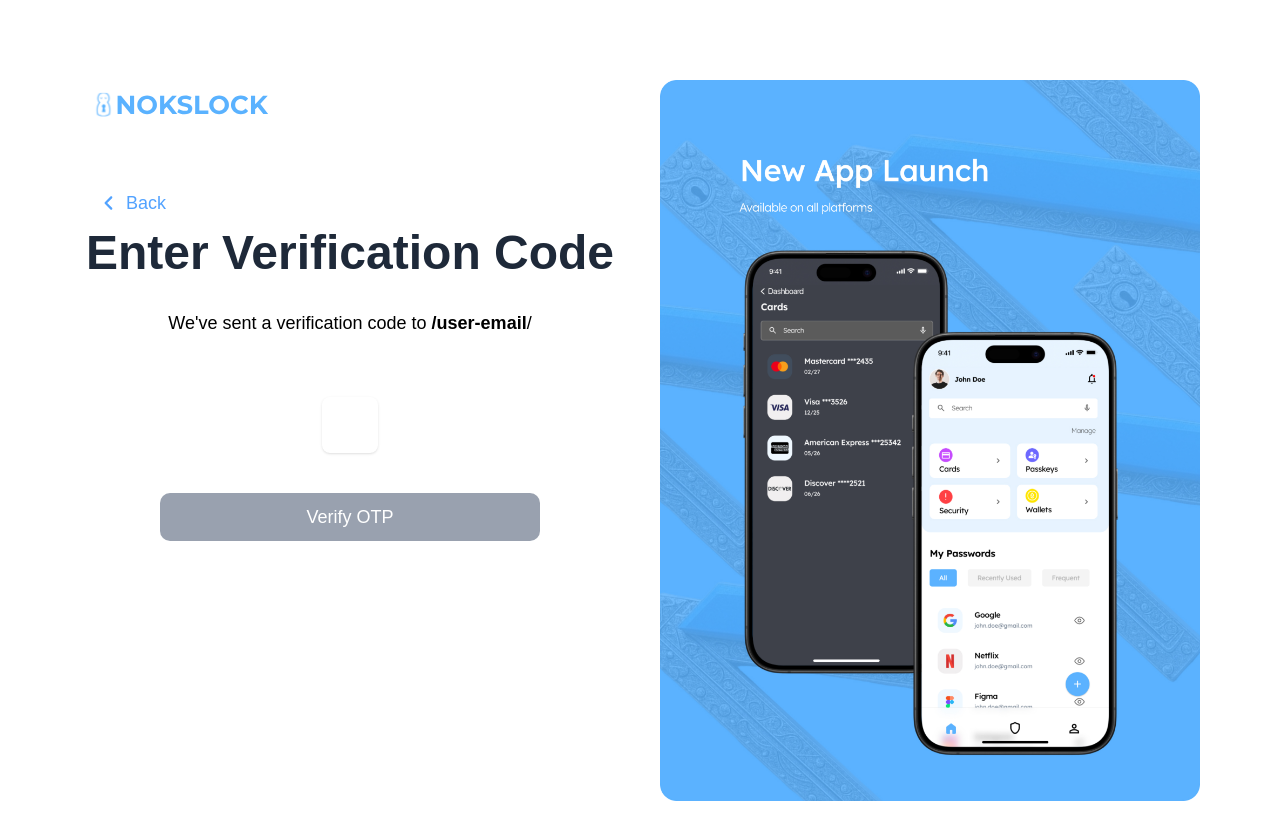
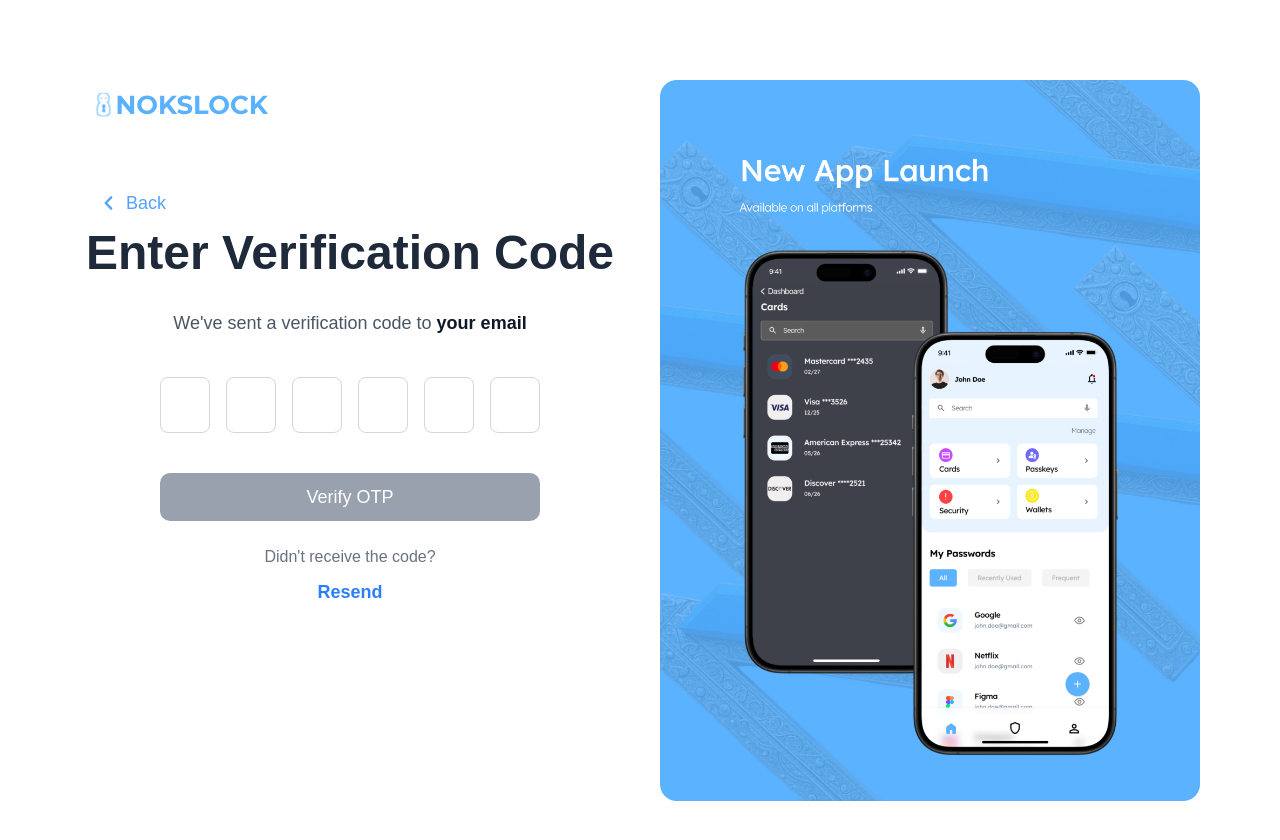
Before and after one commit to Nokslock/Web-Application, a Next.js app: page /register/email-otp in a window 1280 px wide. Shown: the top 840 px of the page. Built offline with nearby package versions, Linux system fonts and the light colour scheme; no server answers.

Commit message:
feat: implement email OTP verification with enhanced user experience

```diff
--- a/app/(auth)/register/bio-data/bioForm.tsx
+++ b/app/(auth)/register/bio-data/bioForm.tsx
@@ -46,7 +46,7 @@ export default function BioForm() {
       if (error) setError("");
     };
 
-  const handleSubmit = async (e: React.FormEvent) => {
+const handleSubmit = async (e: React.FormEvent) => {
     e.preventDefault();
     setError("");
     setLoading(true);
@@ -63,7 +63,7 @@ export default function BioForm() {
       return;
     }
 
-    // Password Regex: at least 8 characters, one uppercase, one lowercase, one number, one special character
+    // Password Regex
     const passwordRegex =
       /^(?=.*[a-z])(?=.*[A-Z])(?=.*\d)(?=.*[@$!%*?&])[A-Za-z\d@$!%*?&]{8,}$/;
 
@@ -75,8 +75,7 @@ export default function BioForm() {
       return;
     }
 
-    //password match check
-
+    // Password match check
     if (formData.password !== formData.verifyPassword) {
       setError("Passwords do not match.");
       setLoading(false);
@@ -86,12 +85,11 @@ export default function BioForm() {
     try {
       // Submit to Supabase
       const { data, error: supabaseError } = await supabase.auth.signUp({
-        email: email, // Using the email from state
+        email: email,
         password: formData.password,
         options: {
           data: {
-            name: formData.fullName,
-            full_name: formData.fullName,
+            full_name: formData.fullName, // Supabase standard uses 'full_name'
             phone: formData.phoneNumber,
           },
         },
@@ -99,10 +97,13 @@ export default function BioForm() {
 
       if (supabaseError) throw supabaseError;
 
-      // Clear storage since we are done with it
+      // Clear storage
       sessionStorage.removeItem("registerEmail");
 
-      router.push("/register/email-otp/");
+      // --- CRITICAL CHANGE HERE ---
+      // We pass the email as a query parameter so the OTP page can read it.
+      router.push(`/register/email-otp?email=${encodeURIComponent(email)}`);
+
     } catch (err: any) {
       setError(err.message || "An unexpected error occurred.");
     } finally {
--- a/app/(auth)/register/email-otp/page.tsx
+++ b/app/(auth)/register/email-otp/page.tsx
@@ -1,54 +1,179 @@
 "use client";
+
+import { useState, useRef, useEffect } from "react";
+import { useRouter, useSearchParams } from "next/navigation";
+import { getSupabaseBrowserClient } from "@/lib/supabase/browser-client";
 import AuthButton from "@/components/AuthButton";
 import Link from "next/link";
 import { FaAngleLeft } from "react-icons/fa6";
 
+export default function EmailOtpVerification() {
+  const router = useRouter();
+  const searchParams = useSearchParams();
+  const supabase = getSupabaseBrowserClient();
 
-export default function EmailOtpVerification() {
+  // Get email from URL (e.g., /verify?email=john@example.com)
+  const email = searchParams.get("email");
+
+  // State for the 6-digit OTP
+  const [otp, setOtp] = useState<string[]>(new Array(6).fill(""));
+  const [loading, setLoading] = useState(false);
+  const [error, setError] = useState<string | null>(null);
+
+  // Refs to control focus jumping
+  const inputRefs = useRef<(HTMLInputElement | null)[]>([]);
+
+  // Handle typing in a box
+  const handleChange = (index: number, value: string) => {
+    // Only allow numbers
+    if (isNaN(Number(value))) return;
+
+    const newOtp = [...otp];
+
+    // Allow only one character per box
+    newOtp[index] = value.substring(value.length - 1);
+    setOtp(newOtp);
+
+    // Move focus to next input if value is entered
+    if (value && index < 5 && inputRefs.current[index + 1]) {
+      inputRefs.current[index + 1]?.focus();
+    }
+  };
+
+  // Handle Backspace
+  const handleKeyDown = (index: number, e: React.KeyboardEvent<HTMLInputElement>) => {
+    if (e.key === "Backspace" && !otp[index] && index > 0 && inputRefs.current[index - 1]) {
+      inputRefs.current[index - 1]?.focus();
+    }
+  };
+
+  // Handle Paste (User pastes "123456")
+  const handlePaste = (e: React.ClipboardEvent<HTMLInputElement>) => {
+    e.preventDefault();
+    const pastedData = e.clipboardData.getData("text").slice(0, 6).split("");
+    if (pastedData.every((char) => !isNaN(Number(char)))) {
+      const newOtp = [...otp];
+      pastedData.forEach((char, index) => {
+        if (index < 6) newOtp[index] = char;
+      });
+      setOtp(newOtp);
+      // Focus the last filled input
+      const lastIndex = Math.min(pastedData.length, 5);
+      inputRefs.current[lastIndex]?.focus();
+    }
+  };
+
+  const handleVerify = async (e: React.FormEvent) => {
+    e.preventDefault();
+    setError(null);
+    setLoading(true);
+
+    const token = otp.join("");
+
+    if (token.length !== 6) {
+      setError("Please enter the full 6-digit code.");
+      setLoading(false);
+      return;
+    }
+
+    if (!email) {
+      setError("Email address is missing. Please go back and try again.");
+      setLoading(false);
+      return;
+    }
+
+    // Verify with Supabase
+    const { data, error } = await supabase.auth.verifyOtp({
+      email,
+      token,
+      type: "signup", // Use 'signup' for new users, or 'email' for magic links
+    });
+
+    if (error) {
+      setError(error.message);
+      setLoading(false);
+    } else {
+      // Success! Redirect to dashboard or next step
+      router.push("/dashboard");
+      router.refresh();
+    }
+  };
+
+  // Check if all boxes are filled to enable button
+  const isComplete = otp.every((digit) => digit !== "");
 
   return (
     <>
       <div className="pb-3">
         <Link href="/register/bio-data/">
-          <div className="px-5 flex items-center gap-2 text-blue-400 text-lg font-medium">
+          <div className="px-5 flex items-center gap-2 text-blue-400 text-lg font-medium cursor-pointer hover:underline">
             <FaAngleLeft /> Back
           </div>
         </Link>
       </div>
+
       <h2 className="lg:text-5xl md:text-4xl font-bold mb-8 text-center text-gray-800">
         Enter Verification Code
       </h2>
-      <p className="text-center text-lg pb-5">
+
+      <p className="text-center text-lg pb-5 text-gray-600">
         We've sent a verification code to{" "}
-        <span className="font-bold">/user-email</span>/
+        <span className="font-bold text-gray-900">{email || "your email"}</span>
       </p>
-      <div className="px-20">
-        <form>
-          <div
-            className="flex pb-10 pt-10 space-x-10 md:space-x-4 justify-center"
-          >
+
+      {/* Error Message */}
+      {error && (
+        <div className="mx-auto max-w-md mb-6 p-3 rounded-md bg-red-50 border border-red-200 text-red-600 text-sm text-center">
+          {error}
+        </div>
+      )}
+
+      <div className="px-5 md:px-20">
+        <form onSubmit={handleVerify}>
+          {/* OTP Inputs Grid */}
+          <div className="flex pb-10 pt-5 justify-center gap-3 md:gap-4">
+            {otp.map((digit, index) => (
               <div
-                className="w-12 h-12 md:w-14 md:h-14 relative rounded-lg overflow-hidden shadow-sm"
+                key={index}
+                className="w-12 h-12 md:w-14 md:h-14 relative"
               >
-                <label
-                  className="absolute flex justify-center items-center text-2xl top-0 left-0 w-full h-full rounded-lg
-                     transition-all duration-200 ease-in-out"
-
-                >
-                </label>
                 <input
-
-                  className="absolute  top-0 left-0 w-full h-full text-center text-2xl font-semibold
-                             text-transparent bg-transparent border-none outline-none
-                             caret-blue-500"
+                  ref={(el) => { inputRefs.current[index] = el }}
+                  type="text"
+                  maxLength={1}
+                  value={digit}
+                  onChange={(e) => handleChange(index, e.target.value)}
+                  onKeyDown={(e) => handleKeyDown(index, e)}
+                  onPaste={handlePaste}
+                  className={`
+                    w-full h-full text-center text-2xl font-semibold rounded-lg border outline-none transition-all
+                    ${digit
+                      ? "border-blue-500 bg-blue-50 text-blue-600"
+                      : "border-gray-300 bg-white text-gray-800 focus:border-blue-400 focus:ring-2 focus:ring-blue-100"
+                    }
+                  `}
                 />
               </div>
+            ))}
           </div>
 
-          <AuthButton variant="disabled" type="button">
+          <AuthButton
+            variant={isComplete ? "primary" : "disabled"}
+            type="submit"
+            loading={loading}
+            disabled={!isComplete || loading}
+          >
             Verify OTP
           </AuthButton>
         </form>
+
+        {/* Resend Link (Optional UX) */}
+        <p className="text-center mt-6 text-gray-500">
+          Didn't receive the code?{" "}
+          <button type="button" className="text-blue-500 font-semibold hover:underline">
+            Resend
+          </button>
+        </p>
       </div>
     </>
   );
```
